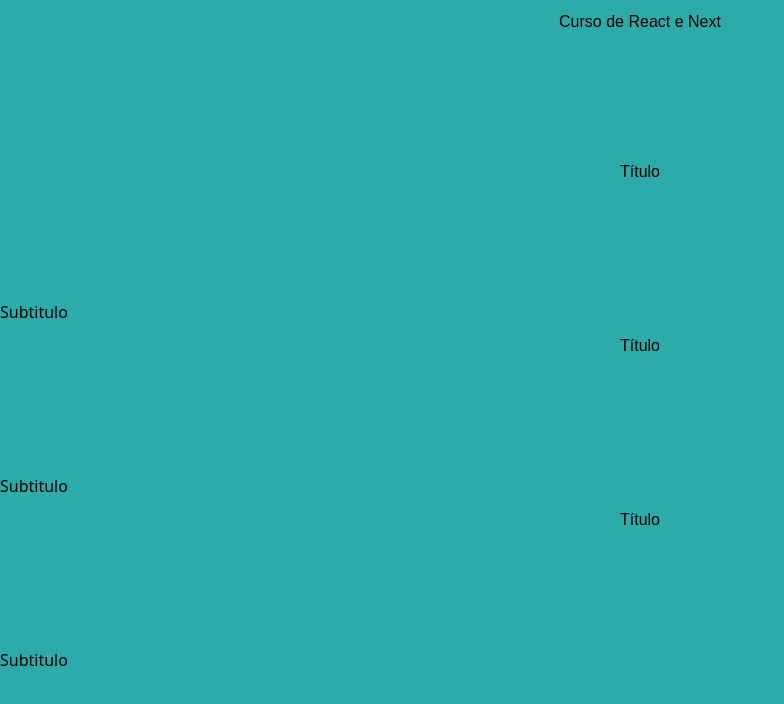
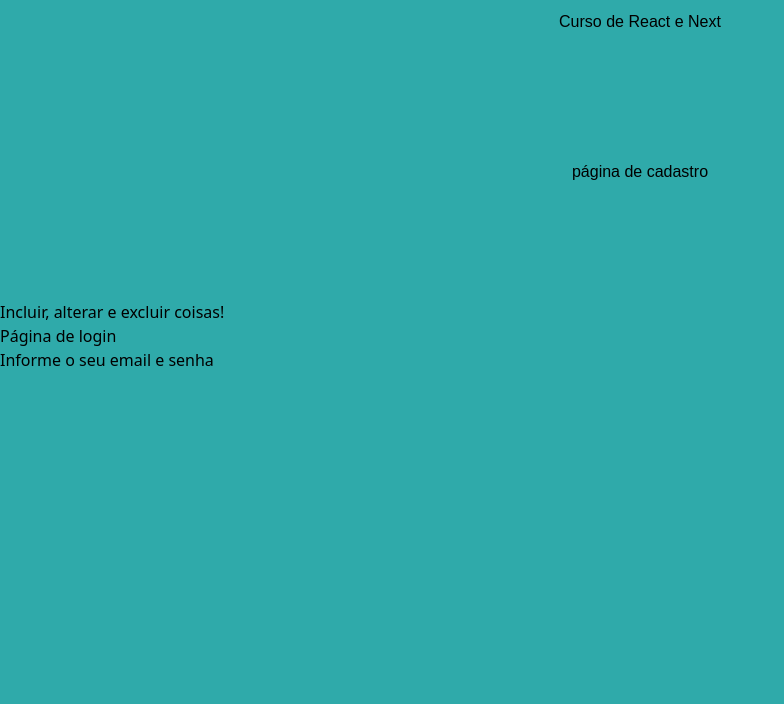
Before and after one commit to Davidjean23reis/lateste1, a Next.js app: page /usandoTitulo in a window 1280 px wide. Shown: the top 704 px of the page, without its empty margins (0-784 px from the left). Built offline with nearby package versions, Linux system fonts and the light colour scheme.

Commit message:
Propriedades Componentes

```diff
--- a/components/Titulo.jsx
+++ b/components/Titulo.jsx
@@ -1,8 +1,17 @@
-export default function Titulo(){
-    return (
-        <>
-        <h1>Título</h1>
-        <h2>Subtitulo</h2>
-        </>
-    )
+export default function Titulo(props) {
+    if (props.pequeno) {
+        return (
+            <>
+                <p>{props.principal}</p>
+                <p>{props.secundario}</p>
+            </>
+        )
+    } else {
+        return (
+            <>
+                <h1>{props.principal}</h1>
+                <h2>{props.secundario}</h2>
+            </>
+        )
+    }
 }
--- a/src/pages/usandoTitulo.jsx
+++ b/src/pages/usandoTitulo.jsx
@@ -3,9 +3,15 @@
 export default function usandoTitulo() {
     return (
         <div>
-            <Titulo />
-            <Titulo />
-            <Titulo />
+            <Titulo
+                principal="página de cadastro"
+                secundario="Incluir, alterar e excluir coisas!"
+            />
+            <Titulo
+                principal="Página de login"
+                secundario="Informe o seu email e senha"
+                pequeno={true}
+            />
         </div>
     )
 }
```
